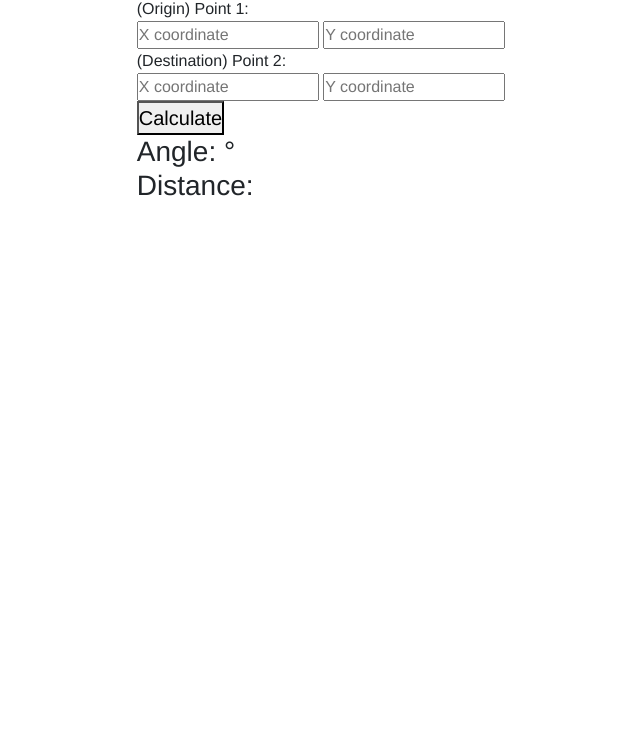
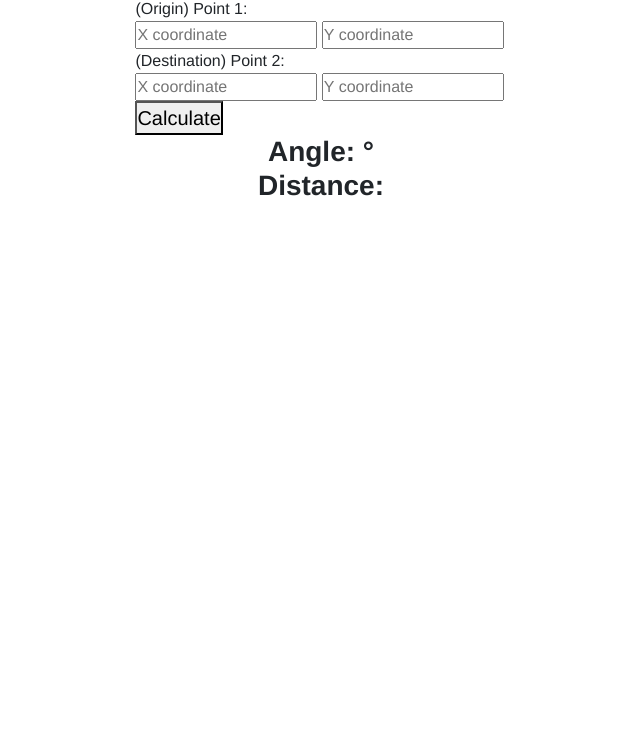
Before and after one commit to js-pg/angle-distance, a plain HTML site: page index.html in a window 1280 px wide. Shown: the part 52-800 px from the top of the page, without its empty margins (319-959 px from the left). Drawn offline with nearby package versions, Linux system fonts and the light colour scheme.

Commit message:
font weight

```diff
--- a/index.html
+++ b/index.html
@@ -48,6 +48,11 @@
             margin: 5px;
         }
 
+        h1, h2, h3 {
+            text-align: center;
+            font-weight: 900;
+        }
+
         button {
             margin-bottom: 8px;
             font-size: 20px;
```
